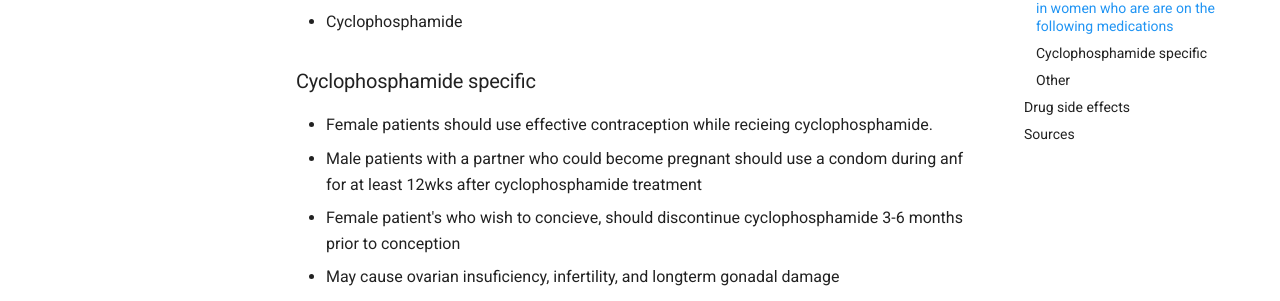
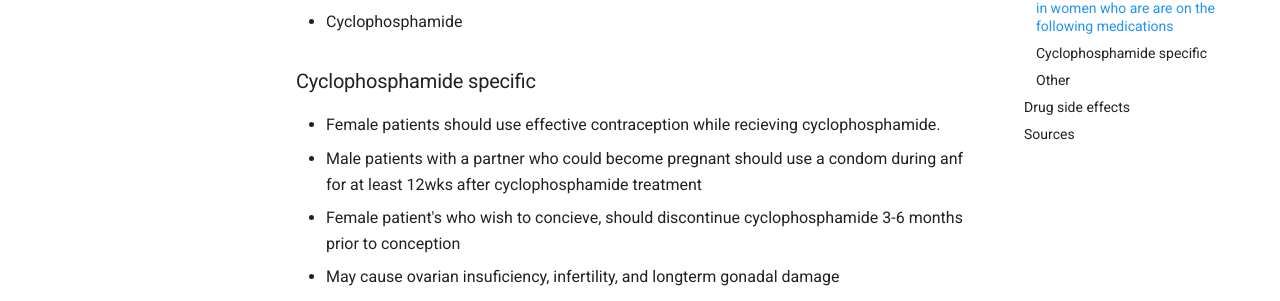
Before and after one commit to TTUNEPH2025/GN, an MkDocs documentation site: the page built from docs/Counseling.md, in a window 1280 px wide and 900 px high, scrolled down 412 px. Shown: the part 145-446 px from the top of the window. Built offline with MkDocs 1.6.1 and Material for MkDocs 9.7.7, drawn with Linux system fonts in a browser that asks for light colours.

Commit message:
Update Counseling.md

```diff
--- a/docs/Counseling.md
+++ b/docs/Counseling.md
@@ -6,7 +6,7 @@
     2. In Men treated with mycophenolate condom use recommend during intercourse with women who might become pregnant and should be continue for a minimum of 90 days after discontinuation of medication
  * Cyclophosphamide
 ### Cyclophosphamide specific
- * Female patients should use effective contraception while recieing cyclophosphamide.
+ * Female patients should use effective contraception while recieving cyclophosphamide.
  * Male patients with a partner who could become pregnant should use a condom during anf for at least 12wks after cyclophosphamide treatment
  * Female patient's who wish to concieve, should discontinue cyclophosphamide 3-6 months prior to conception
  * May cause ovarian insuficiency, infertility, and longterm gonadal damage
```
